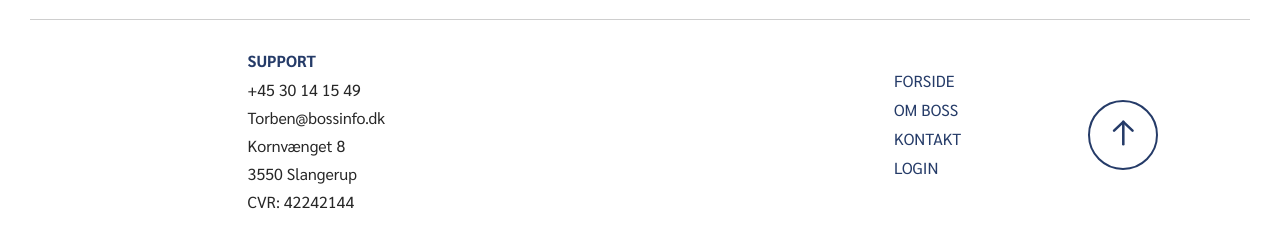
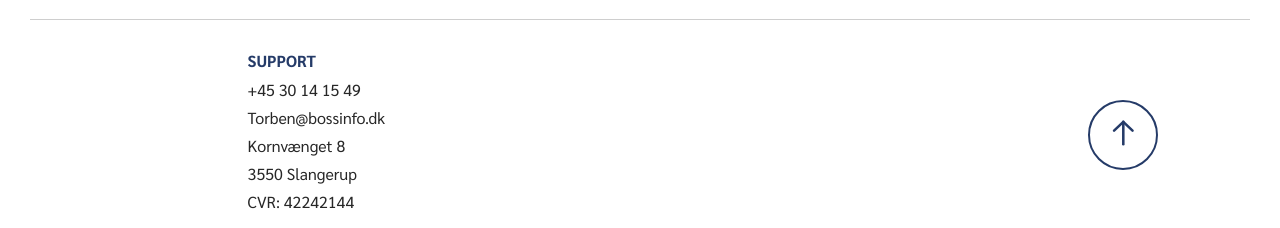
Before and after one commit to sand4570/BOSS, a React (Vite) app: page / in a window 1280 px wide. Shown: the part 2204-2432 px from the top of the page. Built offline with nearby package versions, Linux system fonts and the light colour scheme.

Commit message:
footer link

```diff
--- a/src/components/Footer/index.jsx
+++ b/src/components/Footer/index.jsx
@@ -1,5 +1,6 @@
 import React from 'react'
 import './footer.scss'
+//import Link from 'react-router-dom';
 
 
 const Footer = () => {
@@ -22,10 +23,10 @@ const Footer = () => {
                 <p> +45 30 14 15 49 <br/> Torben@bossinfo.dk <br/> Kornvænget 8 <br/> 3550 Slangerup <br/> CVR: 42242144 </p>
             </div>
             <div id='links'>
-                <a href=''>FORSIDE</a>
-                <a href=''>OM BOSS</a>
-                <a href=''>KONTAKT</a>
-                <a href=''>LOGIN</a>
+                {/* <Link to='/'>FORSIDE</Link>
+                <Link to='about'>OM BOSS</Link>
+                <Link to='contact'>KONTAKT</Link>
+                <Link to='login'>LOGIN</Link> */}
             </div>
             </div>
             <button onClick={goToTop}>
```
